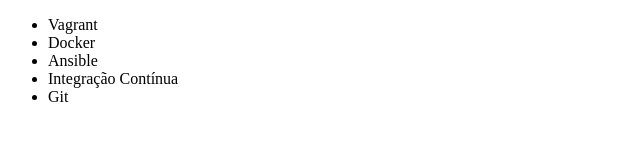
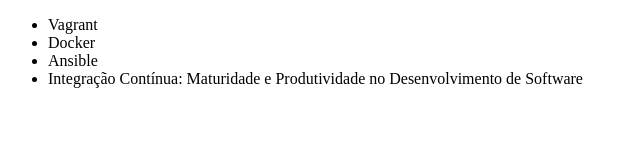
Before and after one commit to nilson-teodoro/alura-git, a plain HTML site: page index.html in a window 1280 px wide. Shown: the whole page, without its empty margins (0-640 px from the left). Drawn offline with Linux system fonts and the light colour scheme.

Commit message:
Alterando o nome do curso

```diff
--- a/index.html
+++ b/index.html
@@ -9,8 +9,7 @@
             <li>Vagrant</li>
             <li>Docker</li>
             <li>Ansible</li>
-            <li>Integração Contínua</li>
-            <li>Git</li>
+            <li>Integração Contínua: Maturidade e Produtividade no Desenvolvimento de Software</li>
         </ul>
     </body>
 </html>
```
